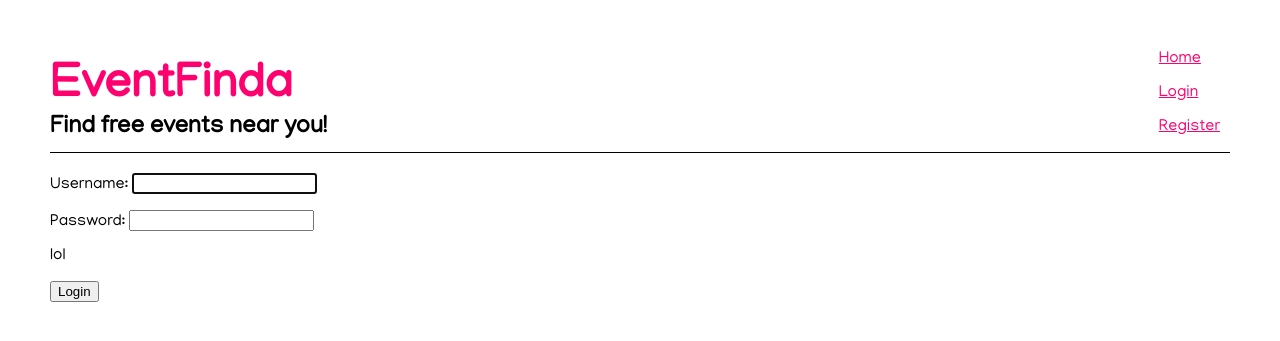
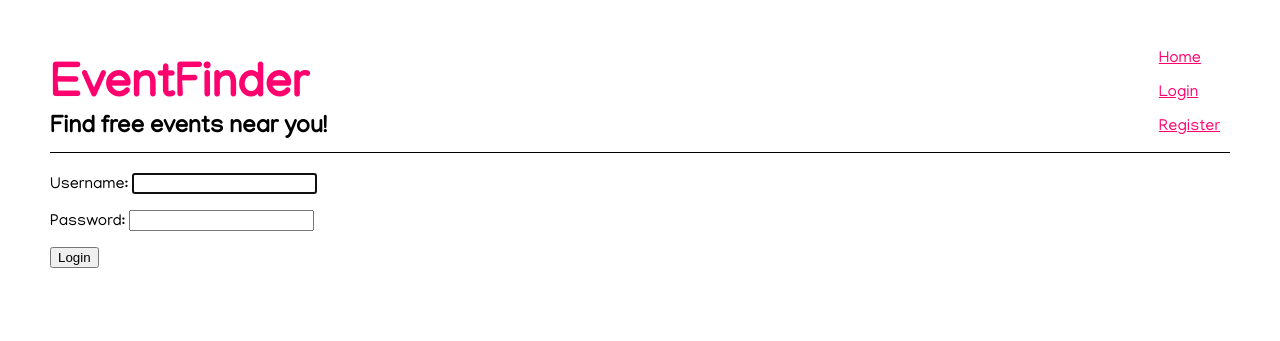
Before and after one commit to sarahlevins/FreeEventFinder, a Django app: page /users/login/ in a window 1280 px wide. Shown: the top 341 px of the page. Run offline with Django 3.2, Linux system fonts and the light colour scheme.

Commit message:
it works!

```diff
--- a/eventFinderApp/templates/eventFinderApp/base.html
+++ b/eventFinderApp/templates/eventFinderApp/base.html
@@ -5,9 +5,9 @@
 <html lang="en">
     <head>
         <meta charset="utf-8">
-        <title>EventFinda</title>
+        <title>Event Finder</title>
         <meta name="description" content="">
-        <meta name="author" content="Hayley van Waas">
+        <meta name="author" content="Sarah Levins">
         <link href="https://fonts.googleapis.com/css?family=Manjari&display=swap" rel="stylesheet">
         <link rel="stylesheet" type="text/css" href="{% static 'eventFinderApp/style.css' %}">
     </head>
@@ -15,7 +15,7 @@
     <body>
         <header>
             <div>
-                <h1>EventFinda</h1>
+                <h1>EventFinder</h1>
                 <h2>Find free events near you!</h2>
             </div>
             {% include './nav.html' %}
--- a/eventFinderApp/templates/eventFinderApp/event_submit.html
+++ b/eventFinderApp/templates/eventFinderApp/event_submit.html
@@ -2,8 +2,9 @@
 
 {% block content %}
     <h2>New post</h2>
-    <form method="POST" class="NewEventForm">{% csrf_token %}
-        {{ form.as_p }}
+    <form method="POST" class="NewEventForm">
+        {% csrf_token %}
+        {{ form.as_p | crispy }}
         <button type="submit" class="save btn btn-default">Save</button>
     </form>
 {% endblock %}
--- a/eventFinderApp/views.py
+++ b/eventFinderApp/views.py
@@ -22,6 +22,7 @@ class EventView(generic.DetailView):
 class CreateEventView(LoginRequiredMixin, CreateView):
     template_name = 'eventFinderApp/event_submit.html'
     form_class = NewEventForm
+    login_url = '/users/login/'
 
     def form_valid(self, form):
         form.instance.host = self.request.user
--- a/users/templates/registration/login.html
+++ b/users/templates/registration/login.html
@@ -16,10 +16,9 @@
 {% endif %}
 
 <form method="post" action="{% url 'login' %}">
-  {% csrf_token %}
-  {{ form.as_p }}
-  <p>lol</p>
-  <button type="submit" value="login" class="btn btn-primary">Login</button>
-  <input type="hidden" name="next" value="{{ next }}">
+    {% csrf_token %}
+    {{ form.as_p }}
+    <button type="submit" value="login" class="btn btn-primary">Login</button>
+    <input type="hidden" name="next" value="{{ next }}">
 </form>
 {% endblock %}
```
Also changed, not shown: eventFinderProject/settings.py (+6 -1 lines), users/templates/registration/register.html (+10 -4 lines).
